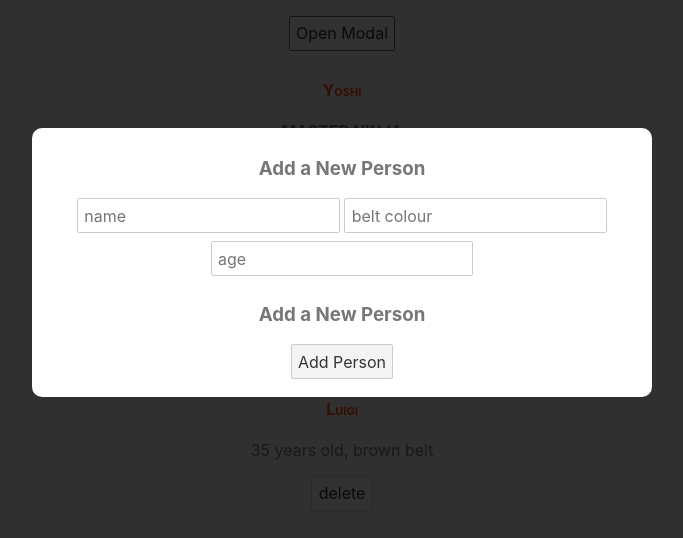
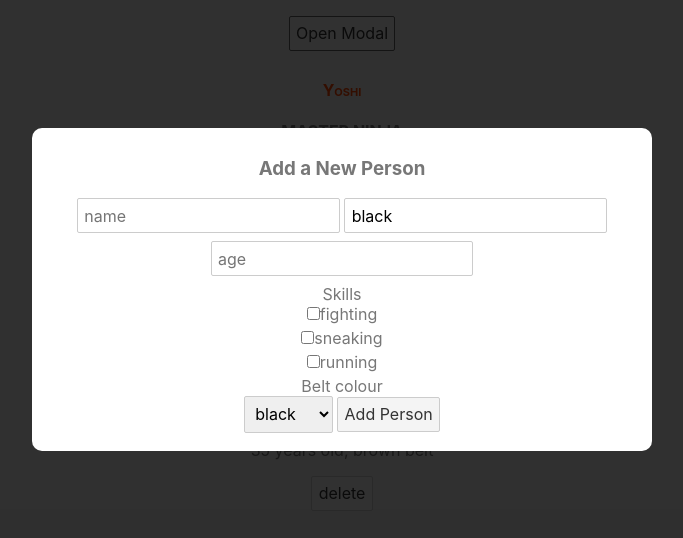
Before and after one commit to rghvdberg/svelte-tutorial-for-beginners, a Svelte app in the folder myproject/: page / in a window 1280 px wide. Both pictures are taken after a click on the button "Open Modal". Shown: the top 538 px of the page, without its empty margins (298-981 px from the left). Built offline with nearby package versions, Linux system fonts and the light colour scheme.

Commit message:
16 - Forms (part 2)

```diff
--- a/myproject/src/AddPersonForm.svelte
+++ b/myproject/src/AddPersonForm.svelte
@@ -2,9 +2,10 @@
   let name;
   let beltColour;
   let age;
+  let skills = [];
 
   const handleSubmit = () => {
-    console.log(name, beltColour, age);
+    console.log(name, beltColour, age, skills);
   };
 </script>
 
@@ -13,7 +14,19 @@
   <input type="text" placeholder="name" bind:value={name} />
   <input type="text" placeholder="belt colour" bind:value={beltColour} />
   <input type="number" placeholder="age" bind:value={age} />
-  <h3>Add a New Person</h3>
+  <!-- svelte-ignore a11y-label-has-associated-control -->
+  <label>Skills</label>
+  <input type="checkbox" bind:group={skills} value="fighting" />fighting<br />
+  <input type="checkbox" bind:group={skills} value="sneaking" />sneaking<br />
+  <input type="checkbox" bind:group={skills} value="running" />running<br />
+  <!-- svelte-ignore a11y-label-has-associated-control -->
+  <label>Belt colour </label>
+  <select bind:value={beltColour}>
+    <option value="black">black</option>
+    <option value="orange">orange</option>
+    <option value="brown">brown</option>
+    <option value="white">white</option>
+  </select>
   <button>Add Person</button>
 </form>
 
```
Also changed, not shown: 1 other file (tests, documents, lock files or other folders).
